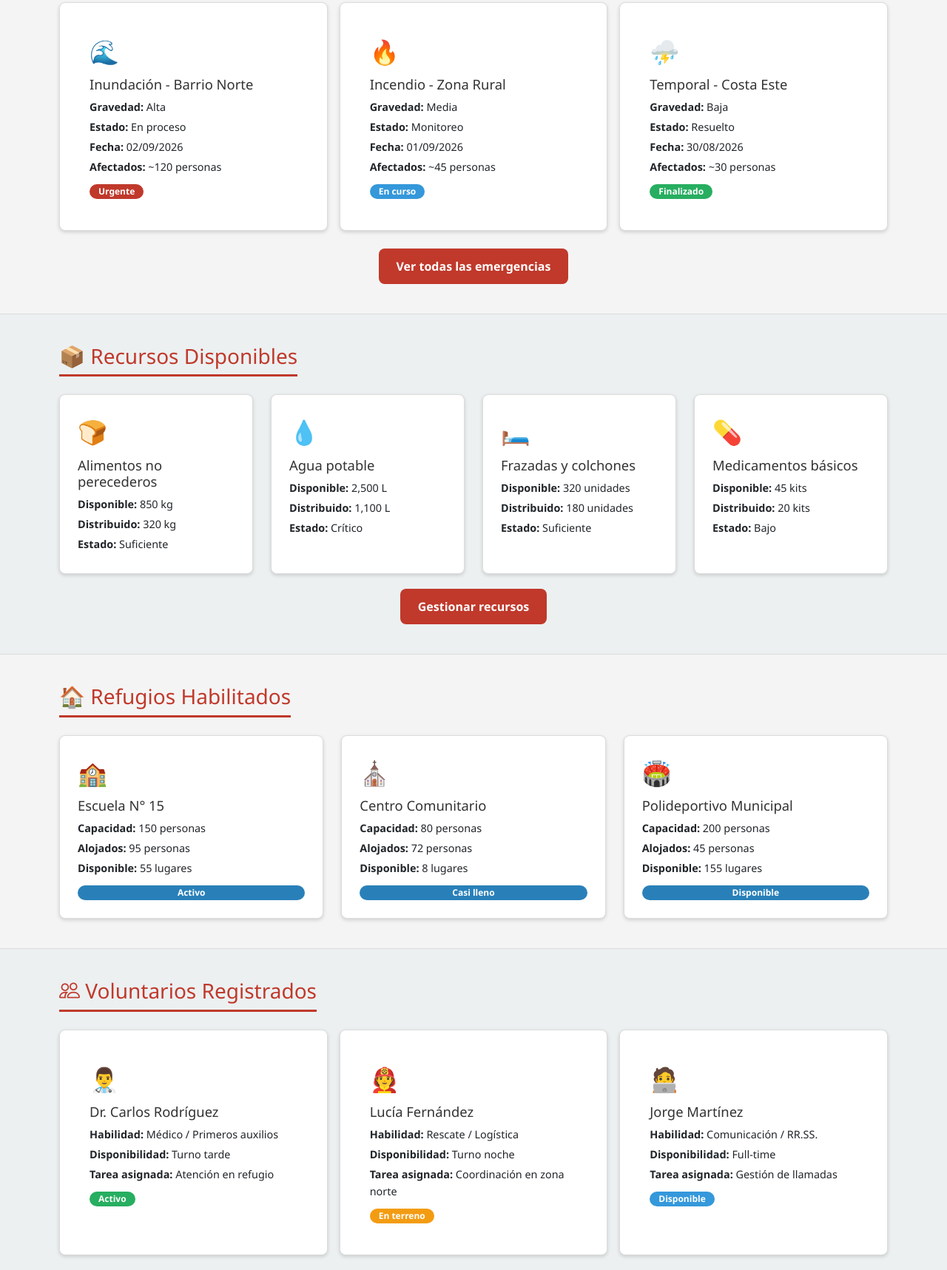
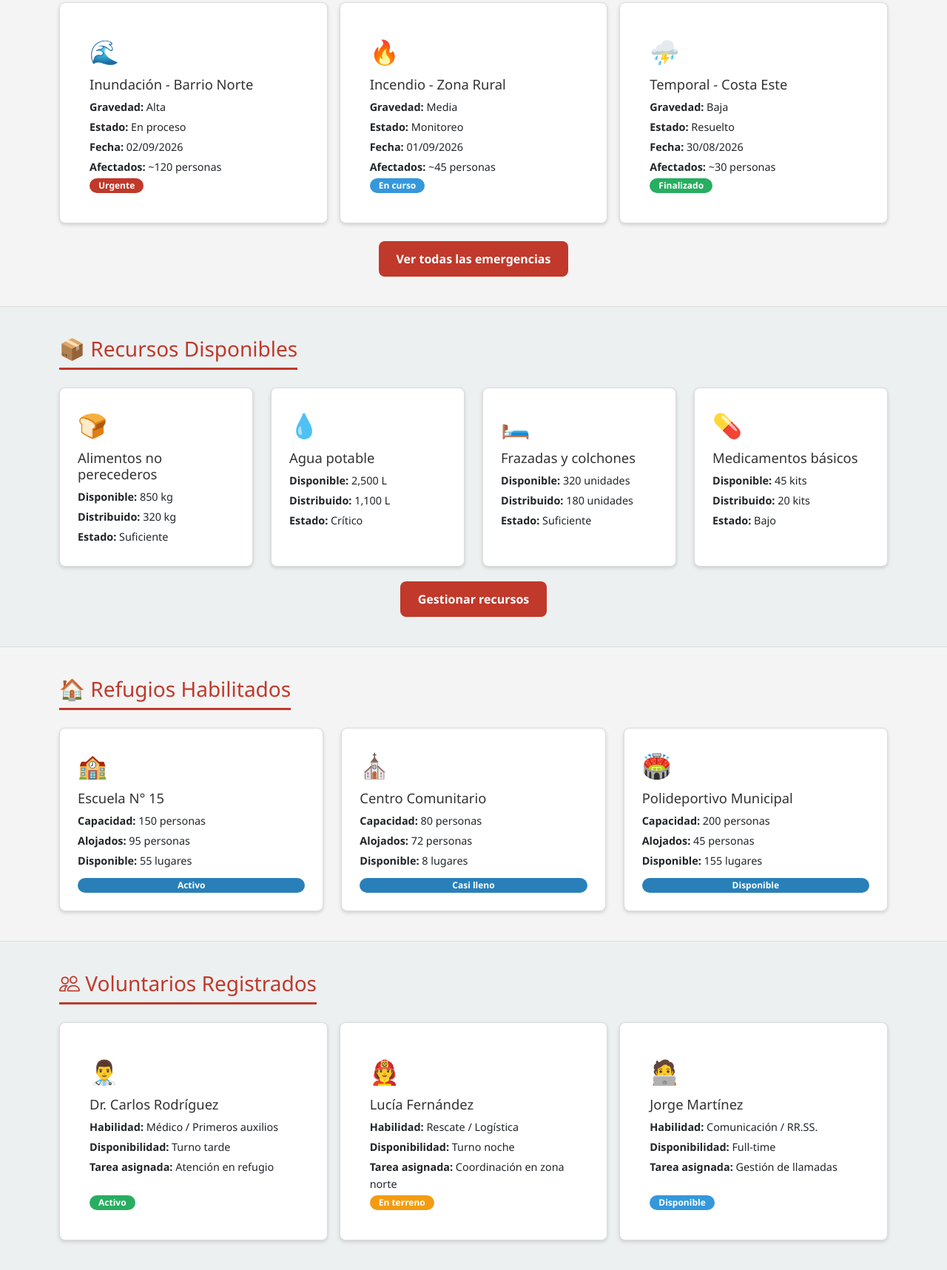
Before and after one commit to Giacomo3945/proyecto-integrador, a plain HTML site: page index.html in a window 1280 px wide. Shown: the part 743-2460 px from the top of the page at 74% size. Drawn offline with nearby package versions, Linux system fonts and the light colour scheme.

Commit message:
refactor: simplifica clases de badges y alinea los badges al pie de las tarjetas

```diff
--- a/style.css
+++ b/style.css
@@ -663,72 +663,42 @@
 
 /* ============================================================
    BADGES PERSONALIZADOS - TP3
+   Solo definen el color; el resto lo aporta la clase .badge
    ============================================================ */
 
 /* --- Emergencias --- */
 .badge-urgente {
     background-color: var(--color-primario);
-    color: var(--color-blanco);
-    padding: 0.25rem 0.75rem;
-    border-radius: 20px;
-    font-size: 0.75rem;
-    font-weight: bold;
-    display: inline-block;
-    margin-top: var(--espaciado-xs);
 }
 
 .badge-en-curso {
     background-color: var(--color-info);
-    color: var(--color-blanco);
-    padding: 0.25rem 0.75rem;
-    border-radius: 20px;
-    font-size: 0.75rem;
-    font-weight: bold;
-    display: inline-block;
-    margin-top: var(--espaciado-xs);
 }
 
 .badge-finalizado {
     background-color: var(--color-exito);
-    color: var(--color-blanco);
-    padding: 0.25rem 0.75rem;
-    border-radius: 20px;
-    font-size: 0.75rem;
-    font-weight: bold;
-    display: inline-block;
-    margin-top: var(--espaciado-xs);
 }
 
 /* --- Voluntarios --- */
 .badge-activo {
     background-color: var(--color-exito);
-    color: var(--color-blanco);
-    padding: 0.25rem 0.75rem;
-    border-radius: 20px;
-    font-size: 0.75rem;
-    font-weight: bold;
-    display: inline-block;
-    margin-top: var(--espaciado-xs);
 }
 
 .badge-en-terreno {
     background-color: var(--color-alerta);
-    color: var(--color-blanco);
-    padding: 0.25rem 0.75rem;
-    border-radius: 20px;
-    font-size: 0.75rem;
-    font-weight: bold;
-    display: inline-block;
-    margin-top: var(--espaciado-xs);
 }
 
 .badge-disponible {
     background-color: var(--color-info);
-    color: var(--color-blanco);
-    padding: 0.25rem 0.75rem;
-    border-radius: 20px;
-    font-size: 0.75rem;
-    font-weight: bold;
-    display: inline-block;
-    margin-top: var(--espaciado-xs);
 }
+
+/* Alinea los badges al pie de cada tarjeta */
+.card .card-body {
+  display: flex;
+  flex-direction: column;
+}
+
+.card .card-body .badge {
+  margin-top: auto;
+  align-self: flex-start;
+}
```
